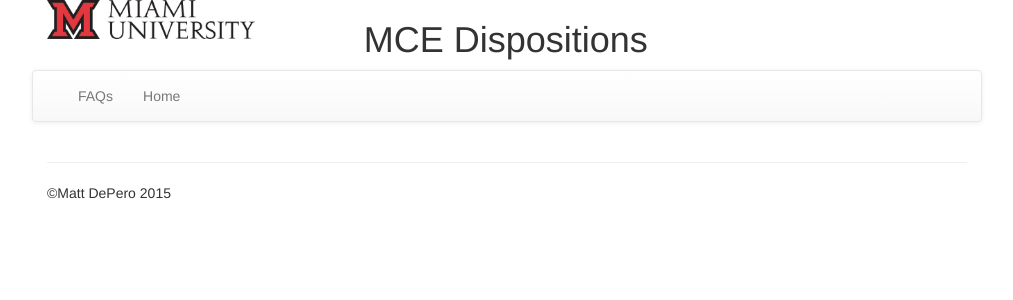
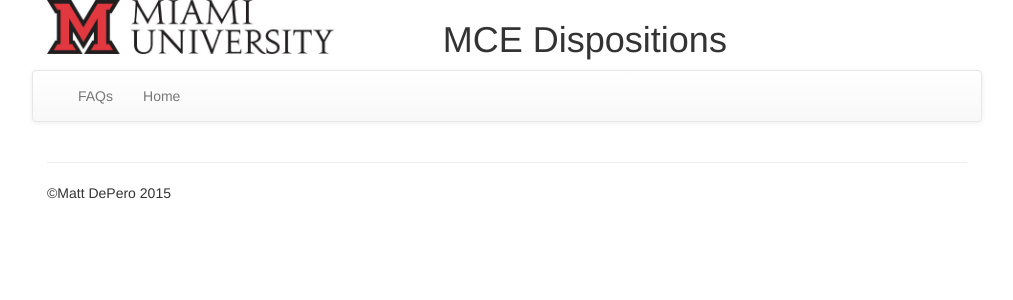
Before and after one commit to mdepero/mce, a Jekyll site: the page built from faqs.html, in a window 1280 px wide. Shown: the top 300 px of the page, without its empty margins (133-1146 px from the left). Built offline with Jekyll 4.4.1, drawn with Linux system fonts in a browser that asks for light colours; Markdown is read by kramdown in place of the engine named in the settings.

Commit message:
Added logo

```diff
--- a/_includes/header.html
+++ b/_includes/header.html
@@ -1,9 +1,9 @@
 		<header id="header">
 			<div class="row hidden-xs">
-				<div class="col-md-4 col-lg-3">
+				<div class="col-md-5 col-lg-4">
 					<img src="{{site.baseurl}}/resources/img/logo.jpg" alt="Miami University Logo" class="img-responsive">
 				</div>
-				<div class="col-md-6 col-lg-offset-1">
+				<div class="col-md-5 col-lg-offset-1">
 					<h1>MCE Dispositions</h1>
 				</div>
 			</div>
```
